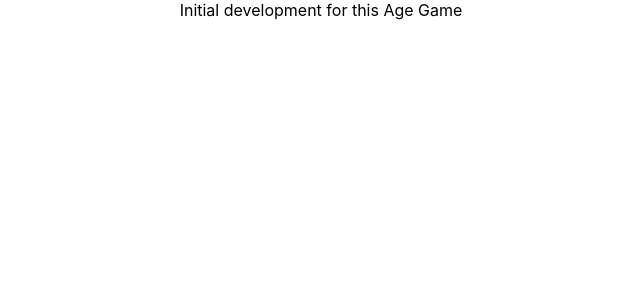
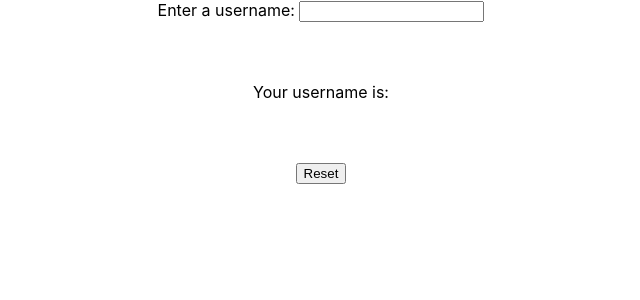
Before and after one commit to iabrown/AgeGame, a React (Create React App) app: page / in a window 1280 px wide. Shown: the top 300 px of the page, without its empty margins (319-959 px from the left). Built offline with nearby package versions, Linux system fonts and the light colour scheme.

Commit message:
I have finished the Username component to have the functionality of submitting a form to update the username state correctly. I have also created a Reset Button to clear out the username state and local storage for the username.

```diff
--- a/src/App.js
+++ b/src/App.js
@@ -1,10 +1,51 @@
-import logo from './logo.svg';
-import './App.css';
+import React from 'react';import './App.css';
+import Username from './components/Username';
+import ResetButton from './components/ResetButton';
 
-function App() {
+
+const App = () => {
+  //Defining the state of the username
+  const [userName, setUserName] = React.useState(localStorage.getItem('username') || '');
+
+  const testProps = (event) => {
+    //function to test out passing props
+    console.log('props test successful');
+  }
+
+  const handleUserName = (event) => {
+    //Update the username to be stored in local memory
+    setUserName(event.target.value);
+    localStorage.setItem('username', event.target.value);
+  }
+
+  const handleSubmit = (event) => {
+    /*
+      This function will be handling the form submission. This will grab the value from the form input field and update the username state and also the local storage for the username.
+    */
+    setUserName(event.target.username.value);
+    localStorage.setItem('username', event.target.username.value);
+    event.target.username.value.clear();
+    event.preventDefault();
+  }
+
+  const resetUserName = (event) => {
+    //function to reset the username to be blank
+    setUserName('');
+    localStorage.setItem('username', '');
+  }
+
+
+
   return (
     <div className="App">
-      Initial development for this Age Game
+
+      <Username userName={userName}  onSubmit={handleSubmit}/>
+
+
+      <br /><br /><br />
+
+
+      <ResetButton userName={userName} onReset={resetUserName}/>
     </div>
   );
 }
--- /dev/null
+++ b/src/components/ResetButton.js
@@ -0,0 +1,11 @@
+import React from 'react';
+
+const ResetButton = (props) => {
+  return (
+    <button onClick={props.onReset}>Reset</button>
+
+
+  );
+}
+
+export default ResetButton;
--- /dev/null
+++ b/src/components/Username.js
@@ -0,0 +1,24 @@
+import React from 'react';
+
+const Username = (props) => {
+
+
+
+
+  return (
+    <div className="">
+      <form onSubmit={props.onSubmit}>
+        <label>
+          Enter a username: <input id='username' type='text'  />
+        </label>
+      </form>
+
+        <br /><br /><br />
+
+      Your username is: {props.userName}
+
+    </div>
+  );
+}
+
+export default Username;
```
